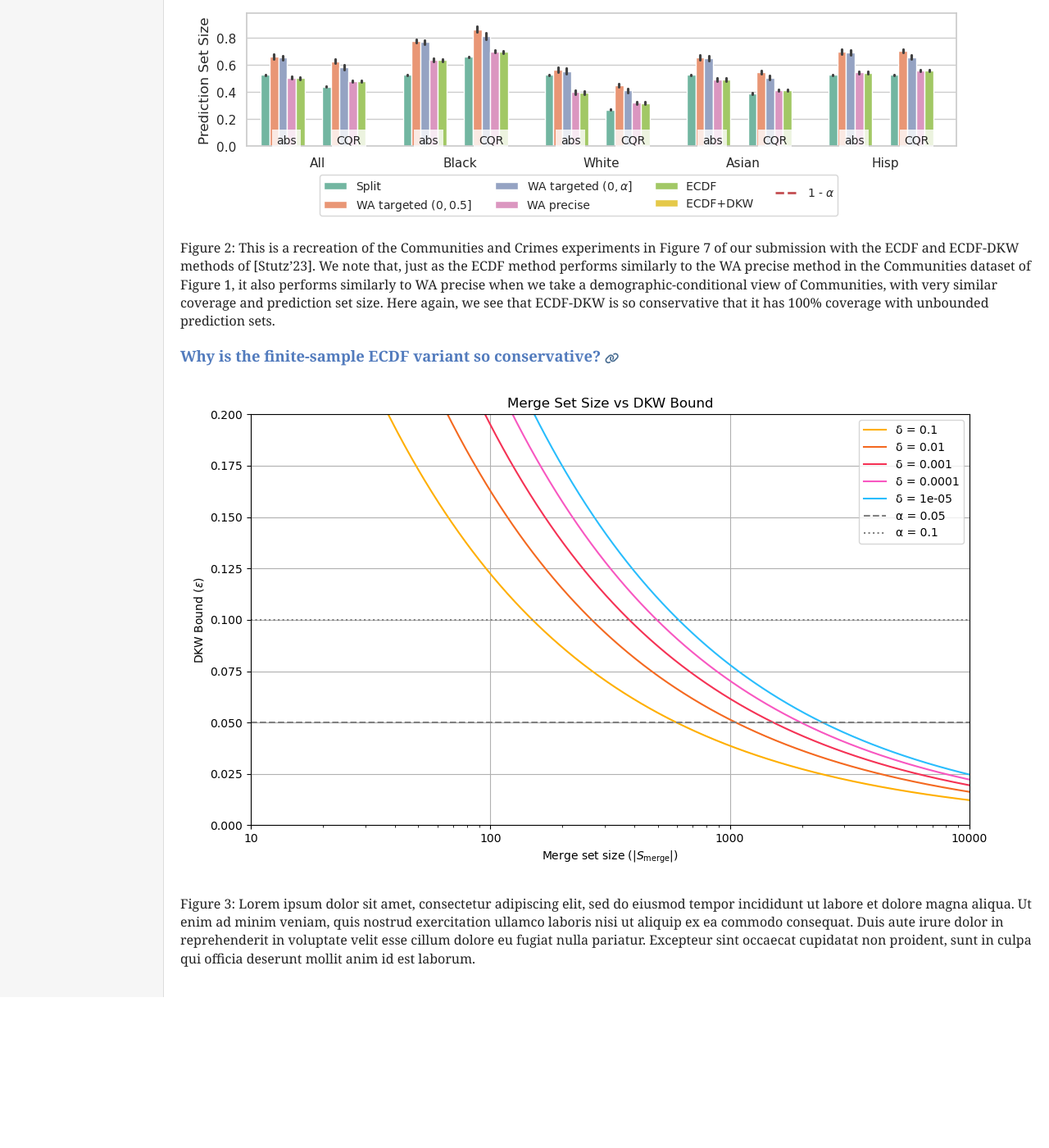
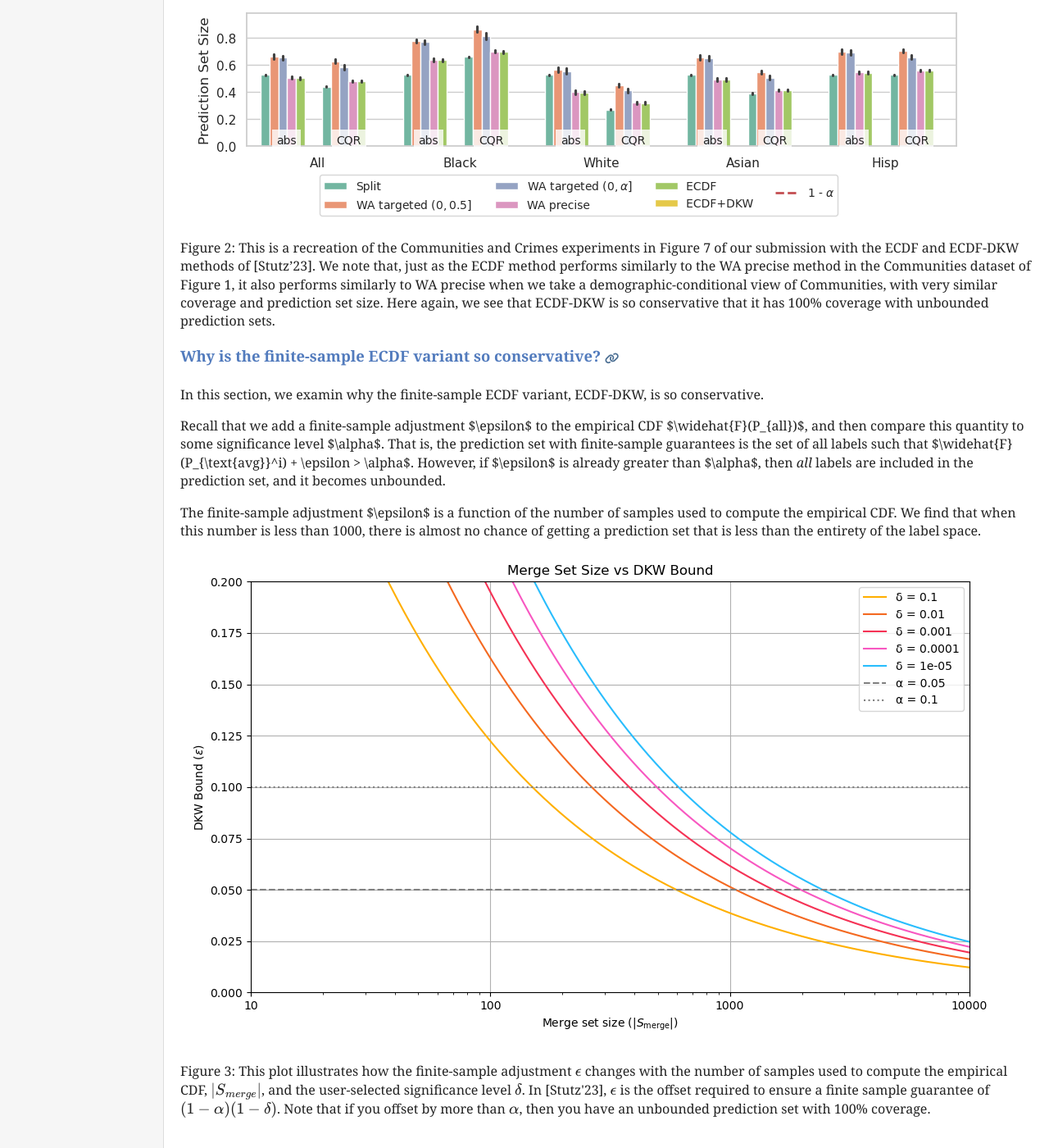
Before and after one commit to math-imposter/math-imposter.github.io, a Jekyll site: the page built from pages/stutz-comparison.html, in a window 1280 px wide and 1400 px high, scrolled down 1454 px. Shown: the whole window at 82% size. Built offline with Jekyll 4.4.1, drawn with Linux system fonts in a browser that asks for light colours; before the commit the page ends 2670 px from its top, so only the background shows below that.

Commit message:
finished all writing

```diff
--- a/pages/stutz-comparison.html
+++ b/pages/stutz-comparison.html
@@ -43,9 +43,21 @@ In the experiments below, we call the [Stutz’23] proposed finite-sample ECDF m
   </a>
 </h3>
 
+<p>
+In this section, we examin why the finite-sample ECDF variant, ECDF-DKW, is so conservative.
+</p>
+
+<p>
+Recall that we add a finite-sample adjustment $\epsilon$ to the empirical CDF $\widehat{F}(P_{all})$, and then compare this quantity to some significance level $\alpha$. That is, the prediction set with finite-sample guarantees is the set of all labels such that $\widehat{F}(P_{\text{avg}}^i) + \epsilon > \alpha$. However, if $\epsilon$ is already greater than $\alpha$, then <i>all</i> labels are included in the prediction set, and it becomes unbounded.
+</p>
+
+<p>
+The finite-sample adjustment $\epsilon$ is a function of the number of samples used to compute the empirical CDF. We find that when this number is less than 1000, there is almost no chance of getting a prediction set that is less than the entirety of the label space.
+</p>
+
 <div>
   <img src="/assets/images/fig_dkw.png" alt="Figure 3" style="max-width: 100%; height: auto;">
   <p>
-    Figure 3: Lorem ipsum dolor sit amet, consectetur adipiscing elit, sed do eiusmod tempor incididunt ut labore et dolore magna aliqua. Ut enim ad minim veniam, quis nostrud exercitation ullamco laboris nisi ut aliquip ex ea commodo consequat. Duis aute irure dolor in reprehenderit in voluptate velit esse cillum dolore eu fugiat nulla pariatur. Excepteur sint occaecat cupidatat non proident, sunt in culpa qui officia deserunt mollit anim id est laborum.
+    Figure 3: This plot illustrates how the finite-sample adjustment \(\epsilon\) changes with the number of samples used to compute the empirical CDF, \(|S_{merge}|\), and the user-selected significance level \(\delta\). In [Stutz'23], \(\epsilon\) is the offset required to ensure a finite sample guarantee of \((1-\alpha)(1-\delta)\). Note that if you offset by more than \(\alpha\), then you have an unbounded prediction set with 100% coverage.
   </p>
 </div>
```
